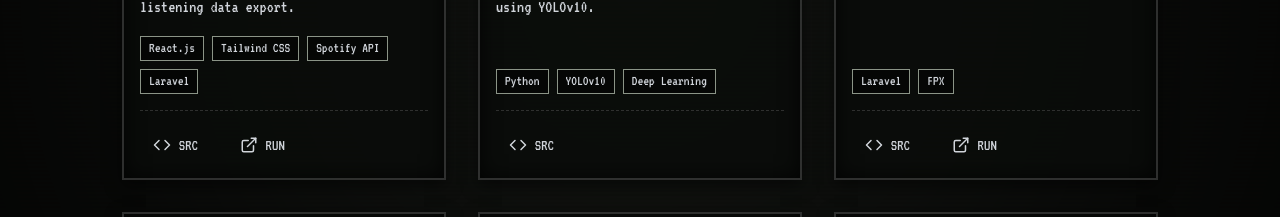
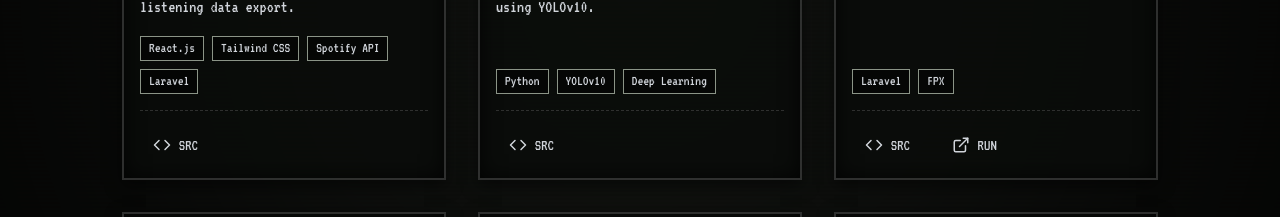
Before and after one commit to udini16/udini-portfolio, a React (Vite) app: page / in a window 1280 px wide. Shown: the part 4414-4631 px from the top of the page. Built offline with nearby package versions, Linux system fonts and the light colour scheme; no server answers.

Commit message:
docs: Remove Spotify project live link due to API limitations

```diff
--- a/src/components/Projects.jsx
+++ b/src/components/Projects.jsx
@@ -11,7 +11,7 @@ const projects = [
     description: 'Custom Spotify web client featuring secure OAuth, themed dashboard, and listening data export.',
     image: 'https://images.unsplash.com/photo-1614149162883-504ce4d13909?auto=format&fit=crop&q=80&w=800', // Update with actual asset later if needed
     tags: ['React.js', 'Tailwind CSS', 'Spotify API', 'Laravel'],
-    links: { github: 'https://github.com/udini16/spotify-custom-player', live: 'https://spotify-custom-player-blond.vercel.app/' }
+    links: { github: 'https://github.com/udini16/spotify-custom-player', live: '#' } //https://spotify-custom-player-blond.vercel.app/
   },
   {
     id: 2,
```
